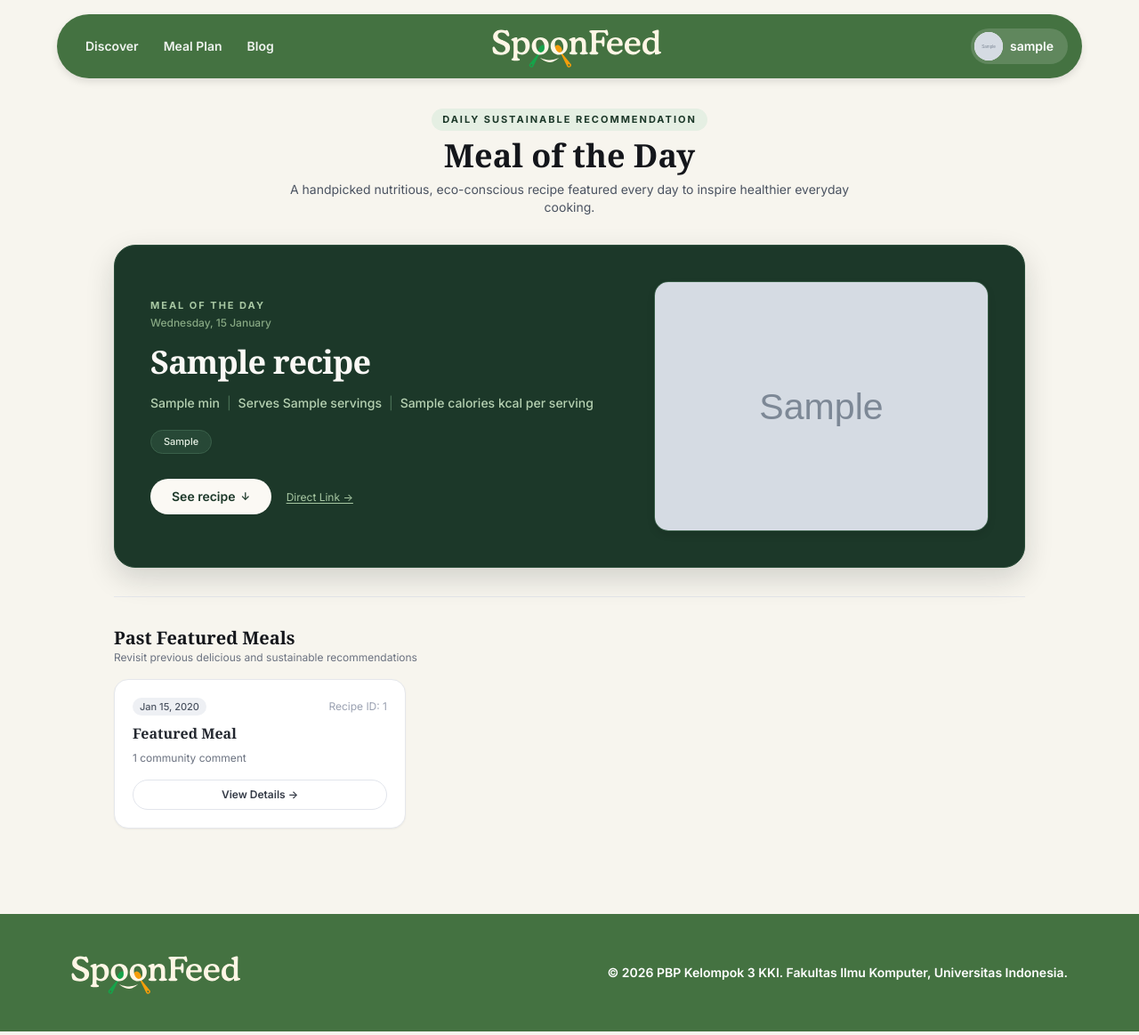
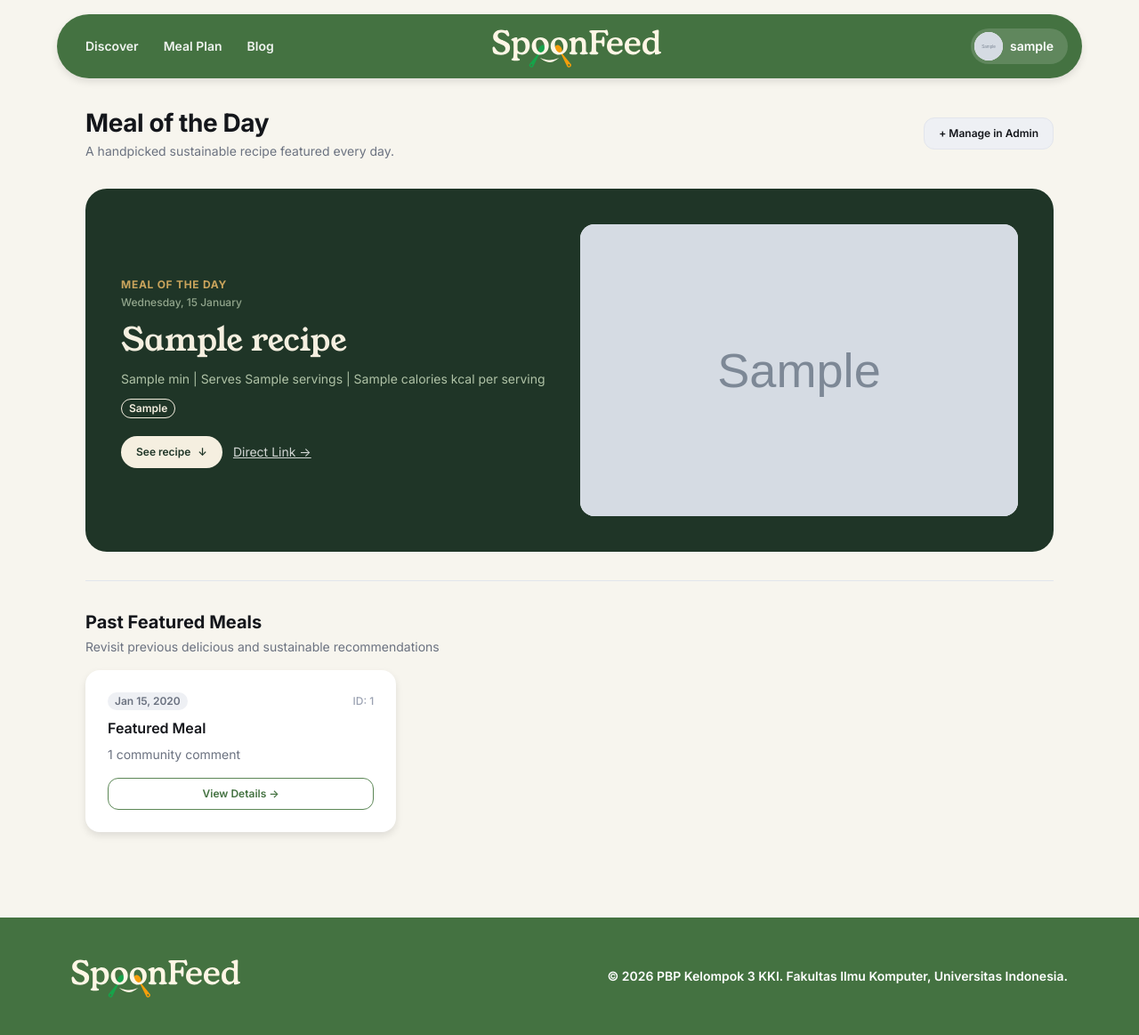
Before and after one commit to pbp-group-kki3/midterm-project, a Django app: template food_of_the_day/templates/food_of_the_day/index.html in a window 1280 px wide. Shown: the whole page at 89% size. Run offline with Django 5.2, Linux system fonts and the light colour scheme; a user stored in the database is signed in; tables that the repository leaves empty hold one stand-in row (values such as "Sample post"); the template is opened without the code that fills it: values that come from a table or form of the project are taken from there, most other values are stand-ins (such as "Sample title", 1, 10 or a date in 2020); grey boxes marked "Sample" are stand-in pictures; some libraries are stand-ins or nearby versions.

Commit message:
style(food_of_the_day): fix mismatches with global css

```diff
--- a/food_of_the_day/templates/food_of_the_day/components/recipe_panel.html
+++ b/food_of_the_day/templates/food_of_the_day/components/recipe_panel.html
@@ -1,21 +1,21 @@
-<div class="bg-white rounded-3xl p-6 sm:p-8 md:p-10 shadow-sm border border-neutral-200/80 space-y-6">
+<div class="card card-elevated" style="margin-top: var(--space-xl);">
 
-  <!-- Header with Title & Action Buttons matching Figma -->
-  <div class="flex flex-col sm:flex-row items-start sm:items-center justify-between gap-4 pb-4 border-b border-neutral-100">
-    <h2 class="font-serif text-xl sm:text-2xl md:text-3xl font-bold text-neutral-900 leading-tight">
+  <!-- Header with Title & Action Buttons matching Figma & Styleguide -->
+  <div class="flex flex-col sm:flex-row items-start sm:items-center justify-between gap-4 pb-4 border-b border-default">
+    <h2 class="type-serif text-primary" style="margin: 0;">
       {{ recipe.title }}
     </h2>
-    <div class="flex items-center gap-2.5 shrink-0">
+    <div class="flex items-center gap-2 shrink-0">
       <button
         type="button"
-        class="inline-flex items-center gap-1.5 px-3.5 py-1.5 rounded-full border border-neutral-300 text-neutral-700 hover:bg-neutral-50 text-xs font-semibold transition-colors"
+        class="btn btn-outline btn-pill btn-sm"
       >
-        <span aria-hidden="true">🔖</span>
+        <span>🔖</span>
         <span>Save</span>
       </button>
       <button
         type="button"
-        class="inline-flex items-center gap-1.5 px-4 py-1.5 rounded-full bg-[#1C3829] hover:bg-[#274836] text-white text-xs font-semibold shadow-sm transition-colors"
+        class="btn btn-primary btn-pill btn-sm"
       >
         <span>Add to my meal plan</span>
       </button>
@@ -23,42 +23,42 @@
   </div>
 
   <!-- Key Metrics Row matching Figma: Ready in | Serves | Calories | Health score -->
-  <div class="grid grid-cols-2 sm:grid-cols-4 gap-4 py-2 text-left">
+  <div class="grid grid-cols-2 sm:grid-cols-4 gap-4 py-4 border-b border-default text-left">
     <div>
-      <span class="block text-[11px] font-medium text-neutral-400 uppercase tracking-wider">Ready in</span>
-      <span class="text-sm font-bold text-neutral-900">
+      <span class="type-caption uppercase tracking-wider text-tertiary block">Ready in</span>
+      <span class="type-body-md font-semibold text-primary">
         {% if ready_in_minutes %}{{ ready_in_minutes }} min{% else %}N/A{% endif %}
       </span>
     </div>
     <div>
-      <span class="block text-[11px] font-medium text-neutral-400 uppercase tracking-wider">Serves</span>
-      <span class="text-sm font-bold text-neutral-900">
+      <span class="type-caption uppercase tracking-wider text-tertiary block">Serves</span>
+      <span class="type-body-md font-semibold text-primary">
         {% if servings %}{{ servings }}{% else %}N/A{% endif %}
       </span>
     </div>
     <div>
-      <span class="block text-[11px] font-medium text-neutral-400 uppercase tracking-wider">Calories</span>
-      <span class="text-sm font-bold text-neutral-900">
+      <span class="type-caption uppercase tracking-wider text-tertiary block">Calories</span>
+      <span class="type-body-md font-semibold text-primary">
         {% if calories %}{{ calories }} kcal{% else %}N/A{% endif %}
       </span>
     </div>
     <div>
-      <span class="block text-[11px] font-medium text-neutral-400 uppercase tracking-wider">Health score</span>
-      <span class="text-sm font-bold text-neutral-900">
+      <span class="type-caption uppercase tracking-wider text-tertiary block">Health score</span>
+      <span class="type-body-md font-semibold text-primary">
         {% if health_score %}{{ health_score }} / 100{% else %}N/A{% endif %}
       </span>
     </div>
   </div>
 
-  <!-- Did you know? Callout Banner matching Figma Wireframe -->
+  <!-- Did you know? Callout Alert matching Styleguide -->
   {% if did_you_know %}
-    <div class="bg-[#FFF4DF] border border-[#FBE3BA] text-[#784606] rounded-xl px-4 py-3 text-xs sm:text-sm font-medium flex items-start gap-2.5">
-      <span class="font-bold shrink-0">Did you know?</span>
-      <span class="text-[#6D3D02]">
+    <div class="alert alert-warning flex items-start gap-2.5 my-4">
+      <strong class="font-bold shrink-0">Did you know?</strong>
+      <div>
         {% for fact in did_you_know %}
           <span>{{ fact }}</span>{% if not forloop.last %} &bull; {% endif %}
         {% endfor %}
-      </span>
+      </div>
     </div>
   {% endif %}
 
@@ -69,36 +69,36 @@
     <div class="md:col-span-8 space-y-6">
       <!-- Ingredients List -->
       <div>
-        <h3 class="font-serif text-base font-bold text-neutral-900 mb-3">
+        <h3 class="type-h4 mb-3 font-semibold text-primary">
           Ingredients
         </h3>
         {% if ingredients %}
-          <ul class="space-y-1.5 text-xs sm:text-sm text-neutral-700">
+          <ul class="space-y-1.5 type-body-sm text-secondary">
             {% for item in ingredients %}
               <li class="leading-relaxed">{{ item }}</li>
             {% endfor %}
           </ul>
         {% else %}
-          <p class="text-xs sm:text-sm text-neutral-400 italic">Ingredient details unavailable.</p>
+          <p class="type-body-sm text-tertiary italic">Ingredient details unavailable.</p>
         {% endif %}
       </div>
 
       <!-- Preparation Steps -->
       <div class="pt-2">
-        <h3 class="font-serif text-base font-bold text-neutral-900 mb-3">
+        <h3 class="type-h4 mb-3 font-semibold text-primary">
           Steps
         </h3>
         {% if instructions %}
-          <ol class="space-y-3 text-xs sm:text-sm text-neutral-800">
+          <ol class="space-y-3 type-body-sm text-primary">
             {% for step in instructions %}
               <li class="flex items-start gap-2.5 leading-relaxed">
-                <span class="font-bold text-neutral-400 shrink-0">{{ forloop.counter }}.</span>
+                <span class="font-bold text-tertiary shrink-0">{{ forloop.counter }}.</span>
                 <span>{{ step }}</span>
               </li>
             {% endfor %}
           </ol>
         {% else %}
-          <p class="text-xs sm:text-sm text-neutral-500 italic">
+          <p class="type-body-sm text-tertiary italic">
             This recipe has no step-by-step instructions on Spoonacular.
           </p>
         {% endif %}
@@ -108,7 +108,7 @@
             href="{{ source_url }}"
             target="_blank"
             rel="noopener noreferrer"
-            class="text-xs font-semibold text-[#1C3829] hover:underline inline-flex items-center gap-1"
+            class="type-body-sm text-brand font-medium hover:underline inline-flex items-center gap-1"
           >
             Read the original recipe by {{ source_name }} &rarr;
           </a>
@@ -118,39 +118,39 @@
 
     <!-- Right Column (Per Serving Nutrition) -->
     <div class="md:col-span-4">
-      <div class="p-4 sm:p-5 bg-neutral-50 rounded-2xl border border-neutral-100">
-        <h3 class="font-serif text-base font-bold text-neutral-900 mb-3">
+      <div class="card card-flush p-5 bg-subtle border border-default rounded-xl">
+        <h3 class="type-h4 mb-3 font-semibold text-primary">
           Per serving
         </h3>
         {% if key_nutrients %}
           <div class="space-y-2">
             {% for n in key_nutrients %}
-              <div class="flex items-center justify-between text-xs sm:text-sm py-1 border-b border-neutral-200/60 last:border-0">
-                <span class="text-neutral-600">{{ n.name }}</span>
-                <span class="font-semibold text-neutral-900">{{ n.display }}</span>
+              <div class="flex items-center justify-between type-body-sm py-1.5 border-b border-default last:border-0">
+                <span class="text-secondary">{{ n.name }}</span>
+                <span class="font-semibold text-primary">{{ n.display }}</span>
               </div>
             {% endfor %}
           </div>
         {% elif recipe.nutrition and recipe.nutrition.nutrients %}
           <div class="space-y-2">
             {% for n in recipe.nutrition.nutrients|slice:":6" %}
-              <div class="flex items-center justify-between text-xs py-1 border-b border-neutral-200/60 last:border-0">
-                <span class="text-neutral-600">{{ n.name }}</span>
-                <span class="font-semibold text-neutral-900">{{ n.amount|floatformat:1 }} {{ n.unit }}</span>
+              <div class="flex items-center justify-between type-body-sm py-1.5 border-b border-default last:border-0">
+                <span class="text-secondary">{{ n.name }}</span>
+                <span class="font-semibold text-primary">{{ n.amount|floatformat:1 }} {{ n.unit }}</span>
               </div>
             {% endfor %}
           </div>
         {% else %}
-          <p class="text-xs text-neutral-400 italic">Nutrition per serving unavailable.</p>
+          <p class="type-body-sm text-tertiary italic">Nutrition per serving unavailable.</p>
         {% endif %}
       </div>
     </div>
 
   </div>
 
-  <!-- Comments Section matching Figma Wireframe -->
-  <div class="pt-6 border-t border-neutral-100 space-y-4" id="comments">
-    <h3 class="font-serif text-base font-bold text-neutral-900">
+  <!-- Comments Section matching Styleguide Form Components -->
+  <div class="pt-6 border-t border-default space-y-4" id="comments">
+    <h3 class="type-h4 font-semibold text-primary">
       Comments
     </h3>
 
@@ -162,12 +162,12 @@
           name="text"
           rows="2"
           placeholder="Share your thoughts"
-          class="w-full p-3 pr-20 text-xs sm:text-sm rounded-xl border border-neutral-300 focus:outline-none focus:ring-2 focus:ring-[#1C3829] resize-none"
+          class="input pr-24"
           required
         ></textarea>
         <button
           type="submit"
-          class="absolute right-2.5 bottom-3.5 px-4 py-1.5 rounded-lg bg-[#1C3829] hover:bg-[#274836] text-white text-xs font-semibold shadow-sm transition-colors"
+          class="btn btn-primary btn-sm absolute right-2.5 bottom-2.5"
         >
           Post
         </button>
@@ -178,24 +178,24 @@
     <div class="space-y-3 pt-2">
       {% if comments %}
         {% for c in comments %}
-          <div class="p-3.5 bg-neutral-50 rounded-xl space-y-1">
+          <div class="p-4 bg-subtle rounded-xl space-y-1">
             <div class="flex items-center gap-2">
-              <div class="w-6 h-6 rounded-full bg-[#E5EFE3] text-[#1C3829] font-bold text-[10px] flex items-center justify-center uppercase">
+              <div class="w-6 h-6 rounded-full bg-brand-subtle text-brand font-bold text-xs flex items-center justify-center uppercase">
                 {{ c.user.username|slice:":1" }}
               </div>
-              <span class="font-semibold text-xs text-neutral-800">@{{ c.user.username }}</span>
-              <span class="text-[11px] text-neutral-400">({{ c.created_at|timesince }} ago)</span>
+              <span class="font-semibold type-body-sm text-primary">@{{ c.user.username }}</span>
+              <span class="type-caption text-tertiary">({{ c.created_at|timesince }} ago)</span>
             </div>
-            <p class="text-xs sm:text-sm text-neutral-700 leading-relaxed pl-8">
+            <p class="type-body-sm text-secondary leading-relaxed pl-8">
               {{ c.text }}
             </p>
             <div class="pl-8 pt-0.5">
-              <span class="text-[11px] text-neutral-400 hover:text-neutral-600 cursor-pointer">Reply (0)</span>
+              <span class="type-caption text-tertiary hover:text-primary cursor-pointer">Reply (0)</span>
             </div>
           </div>
         {% endfor %}
       {% else %}
-        <p class="text-xs text-neutral-400 italic py-2">
+        <p class="type-body-sm text-tertiary italic py-2">
           No comments yet. Share the first thought!
         </p>
       {% endif %}
--- a/food_of_the_day/templates/food_of_the_day/components/slide.html
+++ b/food_of_the_day/templates/food_of_the_day/components/slide.html
@@ -1,107 +1,84 @@
 {% if meal and recipe %}
 <div class="w-full">
-  <!-- Dark Green Hero Slide Card matching Figma Final Wireframe -->
-  <div class="relative bg-[#1C3829] text-white rounded-3xl overflow-hidden p-6 sm:p-8 md:p-10 shadow-lg border border-[#2B4E3A]">
-    <div class="flex flex-col-reverse md:flex-row items-center justify-between gap-6 md:gap-10">
-
-      <!-- Left Content Column -->
-      <div class="w-full md:w-7/12 flex flex-col justify-between space-y-4">
-        <!-- Subtitle & Date -->
+  <!-- Dark Green Hero Slide Card matching SpoonFeed Design System (.feature-card) -->
+  <section class="feature-card">
+    <div class="feature-card-text">
       <div>
-          <span class="block text-[11px] font-bold tracking-[0.18em] text-[#A8C8A3] uppercase mb-1">
-            Meal of the Day
-          </span>
-          <span class="block text-xs text-[#87A883] font-medium">
+        <span class="feature-card-overline">Meal of the day</span>
+        <span class="type-caption block opacity-80 mt-0.5" style="color: var(--color-text-on-feature-muted);">
           {{ meal.date|date:"l, j F" }}
         </span>
       </div>
 
-        <!-- Recipe Title -->
-        <h2 class="font-serif text-2xl sm:text-3xl md:text-4xl text-[#FAF8F5] font-semibold leading-tight tracking-tight">
-          {{ recipe.title }}
-        </h2>
+      <h2 class="feature-card-title">{{ recipe.title }}</h2>
 
-        <!-- Metrics Row -->
-        <div class="text-xs sm:text-sm text-[#B6D1B2] font-medium flex items-center flex-wrap gap-2">
-          <span>{% if ready_in_minutes %}{{ ready_in_minutes }} min{% else %}30 min{% endif %}</span>
-          <span class="text-[#4E775B] font-light">|</span>
-          <span>Serves {% if servings %}{{ servings }}{% else %}2{% endif %}</span>
-          <span class="text-[#4E775B] font-light">|</span>
-          <span>{% if calories %}{{ calories }} kcal per serving{% else %}N/A{% endif %}</span>
-        </div>
+      <p class="feature-card-meta">
+        {% if ready_in_minutes %}{{ ready_in_minutes }} min{% else %}30 min{% endif %} |
+        Serves {% if servings %}{{ servings }}{% else %}2{% endif %} |
+        {% if calories %}{{ calories }} kcal per serving{% else %}N/A{% endif %}
+      </p>
 
-        <!-- Dish Type Chips -->
       {% if dish_types %}
-          <div class="flex flex-wrap gap-2 pt-1">
+        <div class="badge-row">
           {% for dt in dish_types|slice:":3" %}
-              <span class="text-[11px] font-medium px-3.5 py-1 rounded-full bg-[#274836] text-[#E5EFE3] border border-[#3A604A] capitalize shadow-sm">
-                {{ dt }}
-              </span>
+            <span class="badge badge-on-feature capitalize">{{ dt }}</span>
           {% endfor %}
         </div>
       {% endif %}
 
-        <!-- Action Button -->
-        <div class="pt-3">
+      <div class="pt-2 flex items-center gap-3">
         {% if user.is_authenticated %}
           <button
             type="button"
             onclick="toggleRecipePanel()"
             id="recipe-toggle-btn"
-              class="inline-flex items-center gap-1.5 px-6 py-2.5 rounded-full bg-[#FBF9F4] text-[#1C3829] hover:bg-white text-xs sm:text-sm font-semibold shadow-sm transition-all duration-200"
+            class="btn btn-on-feature btn-pill btn-sm"
           >
             <span id="recipe-toggle-text">See recipe</span>
-              <span id="recipe-toggle-arrow" class="text-xs">&darr;</span>
+            <span id="recipe-toggle-arrow">&darr;</span>
           </button>
           <a
             href="{% url 'food_of_the_day:detail' meal.id %}"
-              class="ml-3 text-xs text-[#A8C8A3] hover:text-white underline underline-offset-2 hidden sm:inline-block"
+            class="type-body-sm underline text-white opacity-80 hover:opacity-100 hidden sm:inline-block"
           >
             Direct Link &rarr;
           </a>
         {% else %}
           <a
             href="/profiles/login/"
-              class="inline-flex items-center gap-1.5 px-6 py-2.5 rounded-full bg-[#FBF9F4] text-[#1C3829] hover:bg-white text-xs sm:text-sm font-semibold shadow-sm transition-all duration-200"
+            class="btn btn-on-feature btn-pill btn-sm"
           >
-              <span>Login to see the recipe</span>
-              <span class="text-xs">&rarr;</span>
+            Login to see the recipe &rarr;
           </a>
         {% endif %}
       </div>
     </div>
 
-      <!-- Right Image Column -->
-      <div class="w-full md:w-5/12">
-        <div class="relative w-full aspect-[4/3] rounded-2xl overflow-hidden bg-[#244533] border border-[#355B44] shadow-md flex items-center justify-center">
+    <div class="feature-card-img">
       {% if recipe.image %}
         <img
           src="{{ recipe.image }}"
           alt="{{ recipe.title }}"
-              class="w-full h-full object-cover"
           loading="lazy"
         />
       {% else %}
-            <div class="text-center p-6 text-[#9FBA9A]">
+        <div class="w-full h-full flex flex-col items-center justify-center p-6 text-center" style="background: var(--color-bg-brand-subtle); color: var(--color-text-brand);">
           <span class="text-4xl block mb-2">🍲</span>
-              <span class="text-xs">Recipe photo from Spoonacular</span>
+          <span class="type-body-sm">Recipe photo from Spoonacular</span>
         </div>
       {% endif %}
     </div>
-      </div>
-
-    </div>
-  </div>
+  </section>
 
   <!-- Carousel Indicator Dots (shown only in Home Carousel context) -->
   {% if show_carousel_dots %}
   <div class="flex items-center justify-center gap-2 py-4" aria-hidden="true">
     <span class="w-2 h-2 rounded-full bg-neutral-300"></span>
-    <span class="w-2 h-2 rounded-full bg-[#1C3829]"></span>
+    <span class="w-2 h-2 rounded-full bg-brand"></span>
   </div>
   {% endif %}
 
-  <!-- Expandable Recipe Details Panel for Authenticated Users (matching Figma Wireframe) -->
+  <!-- Expandable Recipe Details Panel for Authenticated Users -->
   {% if user.is_authenticated %}
     <div id="recipe-expanded-panel" class="hidden transition-all duration-300">
       {% include 'food_of_the_day/components/recipe_panel.html' %}
@@ -118,7 +95,6 @@
           panel.classList.remove('hidden');
           if (text) text.innerText = 'Hide recipe';
           if (arrow) arrow.innerHTML = '&uarr;';
-          // Smooth scroll into view
           panel.scrollIntoView({ behavior: 'smooth', block: 'start' });
         } else {
           panel.classList.add('hidden');
--- a/food_of_the_day/templates/food_of_the_day/index.html
+++ b/food_of_the_day/templates/food_of_the_day/index.html
@@ -1,38 +1,40 @@
 {% extends 'base.html' %}
 {% load static %}
 
-{% block title %}Meal of the Day | SpoonFed{% endblock %}
+{% block title %}Meal of the Day | SpoonFeed{% endblock %}
 
 {% block content %}
-<div class="max-w-5xl mx-auto space-y-8">
+<div class="space-y-8">
 
-  <!-- Module Header -->
-  <header class="text-center max-w-2xl mx-auto space-y-2">
-    <span class="text-[11px] font-bold tracking-[0.18em] text-[#1C3829] uppercase bg-[#E5EFE3] px-3 py-1 rounded-full inline-block">
-      Daily Sustainable Recommendation
-    </span>
-    <h1 class="font-serif text-3xl sm:text-4xl text-neutral-900 font-bold">
-      Meal of the Day
-    </h1>
-    <p class="text-xs sm:text-sm text-neutral-600 leading-relaxed">
-      A handpicked nutritious, eco-conscious recipe featured every day to inspire healthier everyday cooking.
-    </p>
+  <!-- Page Header matching SpoonFeed Styleguide -->
+  <header class="page-header">
+    <div>
+      <h1 class="page-title">Meal of the Day</h1>
+      <p class="page-subtitle">A handpicked sustainable recipe featured every day.</p>
+    </div>
+    {% if user.is_staff %}
+      <div class="page-actions">
+        <a href="/admin/food_of_the_day/mealoftheday/add/" class="btn btn-secondary btn-sm">
+          + Manage in Admin
+        </a>
+      </div>
+    {% endif %}
   </header>
 
-  <!-- Featured Dish Slide matching Figma Final Wireframe -->
+  <!-- Featured Dish Slide -->
   <section>
     {% if meal and recipe %}
       {% include 'food_of_the_day/components/slide.html' %}
     {% else %}
-      <div class="bg-white rounded-3xl p-12 text-center border border-dashed border-neutral-300 shadow-sm max-w-2xl mx-auto space-y-4">
-        <div class="text-5xl">🌱</div>
-        <h3 class="font-serif text-xl font-bold text-neutral-800">No Meal Featured Yet for Today</h3>
-        <p class="text-neutral-500 text-xs sm:text-sm max-w-md mx-auto">
+      <div class="empty-state">
+        <span class="empty-state-icon">🌱</span>
+        <h3 class="empty-state-title">No Meal Featured Yet for Today</h3>
+        <p class="empty-state-text">
           Today's featured recipe hasn't been set yet. Check back soon or browse previous recommendations below!
         </p>
         {% if user.is_staff %}
           <div class="pt-2">
-            <a href="/admin/food_of_the_day/mealoftheday/add/" class="inline-flex items-center gap-1.5 px-4 py-2 rounded-full bg-[#1C3829] hover:bg-[#274836] text-white text-xs font-semibold transition-colors">
+            <a href="/admin/food_of_the_day/mealoftheday/add/" class="btn btn-primary btn-sm">
               + Add Today's Recipe in Admin
             </a>
           </div>
@@ -43,33 +45,31 @@
 
   <!-- Past Featured Meals Gallery -->
   {% if past_meals %}
-    <section class="pt-8 border-t border-neutral-200/80 space-y-4">
-      <div class="flex items-center justify-between">
-        <div>
-          <h2 class="font-serif text-xl font-bold text-neutral-900">Past Featured Meals</h2>
-          <p class="text-xs text-neutral-500">Revisit previous delicious and sustainable recommendations</p>
-        </div>
+    <section class="pt-8 border-t border-default space-y-4">
+      <div>
+        <h2 class="type-h3">Past Featured Meals</h2>
+        <p class="page-subtitle">Revisit previous delicious and sustainable recommendations</p>
       </div>
 
       <div class="grid grid-cols-1 sm:grid-cols-2 lg:grid-cols-3 gap-5">
         {% for past in past_meals %}
-          <div class="bg-white rounded-2xl p-5 border border-neutral-200/80 shadow-sm hover:shadow-md transition-shadow flex flex-col justify-between">
+          <div class="card card-elevated flex flex-col justify-between">
             <div class="space-y-2 mb-4">
-              <div class="flex items-center justify-between text-xs text-neutral-400">
-                <span class="px-2 py-0.5 rounded-full bg-neutral-100 font-medium text-neutral-600 text-[11px]">
+              <div class="flex items-center justify-between">
+                <span class="badge">
                   {{ past.date|date:"M j, Y" }}
                 </span>
-                <span>Recipe ID: {{ past.recipe_id }}</span>
+                <span class="type-caption text-tertiary">ID: {{ past.recipe_id }}</span>
               </div>
-              <h3 class="font-serif font-bold text-neutral-800 text-base">
+              <h3 class="type-card-title text-primary">
                 Featured Meal
               </h3>
-              <p class="text-xs text-neutral-500">
+              <p class="type-body-sm text-secondary">
                 {{ past.comments.count }} community comment{{ past.comments.count|pluralize }}
               </p>
             </div>
             <div>
-              <a href="{% url 'food_of_the_day:detail' past.id %}" class="inline-flex items-center justify-center w-full px-3 py-2 rounded-xl border border-neutral-200 text-neutral-700 hover:bg-neutral-50 text-xs font-semibold transition-colors">
+              <a href="{% url 'food_of_the_day:detail' past.id %}" class="btn btn-outline btn-block btn-sm">
                 View Details &rarr;
               </a>
             </div>
```
Also changed, not shown: food_of_the_day/templates/food_of_the_day/detail.html (+22 -20 lines). Lines whose indentation alone changed are shown as unchanged.
